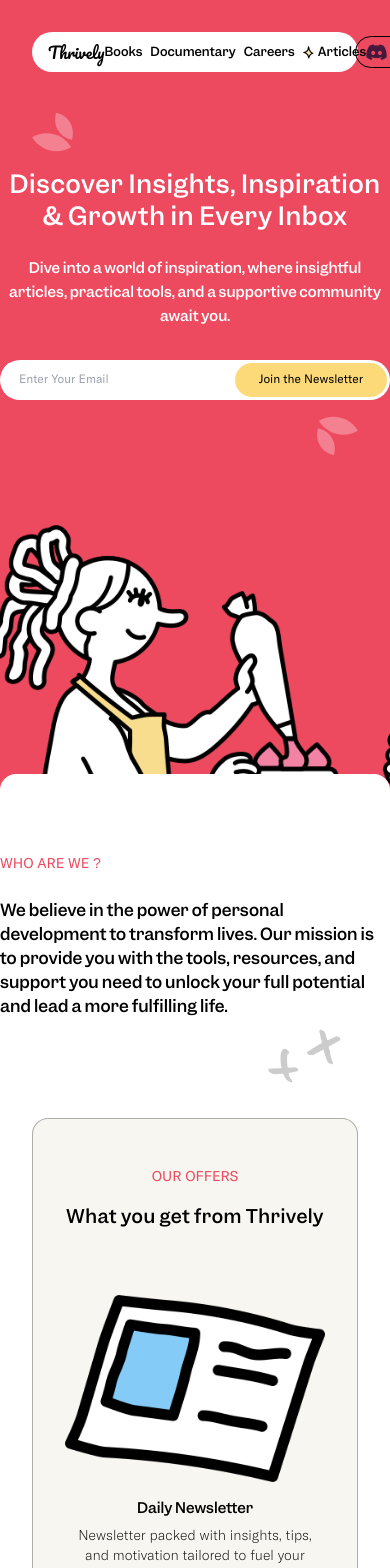
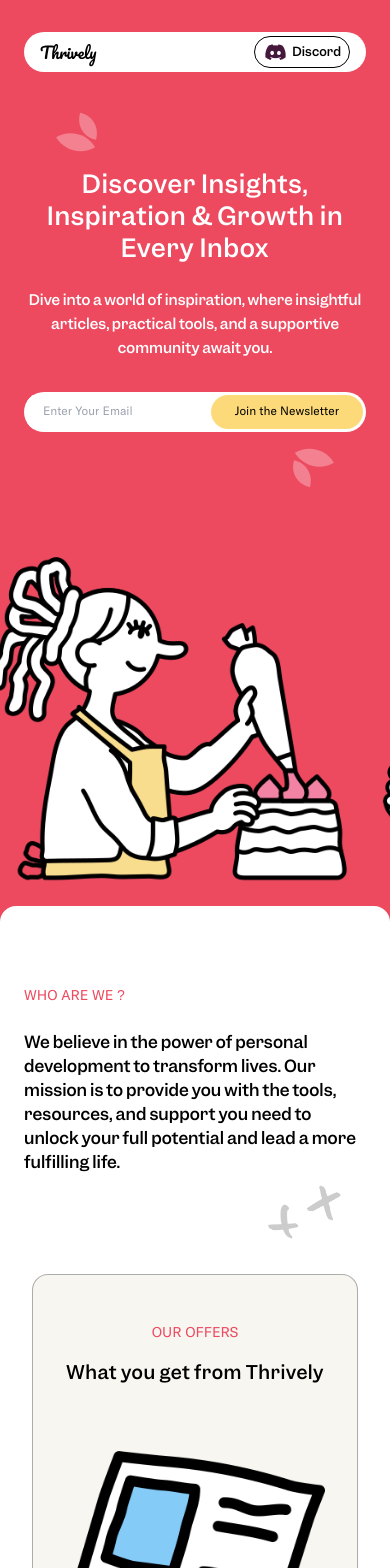
Before and after one commit to King-OJ/thrively, a Next.js app: page / in a window 390 px wide. Shown: the top 1568 px of the page. Built offline with nearby package versions, Linux system fonts and the light colour scheme.

Commit message:
added reponsiveness

```diff
--- a/components/Footer.tsx
+++ b/components/Footer.tsx
@@ -35,7 +35,7 @@ export default function Footer() {
               </div>
 
               <div className="max-w-md md:mx-auto">
-                <ul className="flex space-x-16 font-subheadingFont">
+                <ul className="flex space-x-8 md:space-x-16 font-subheadingFont">
                   <li className="text-sm">
                     <h6 className="mb-[6px] font-subheadingBoldFont">Pages</h6>
                     <ul className="space-y-2 capitalize">
--- a/components/Hero.tsx
+++ b/components/Hero.tsx
@@ -6,13 +6,13 @@ export default function Hero() {
   return (
     <section className="">
       <div className="min-h-screen bg-redish pt-8 w-full">
-        <nav className="bg-white mx-8 md:mx-10 h-10 md:h-14 rounded-full text-xs">
+        <nav className="bg-white mx-6 md:mx-10 h-10 md:h-14 rounded-full text-xs">
           <div className="flex items-center h-full justify-between px-4">
             <Link href="/" className="font-pacifico text-base">
               Thrively
             </Link>
 
-            <ul className="space-x-2 md:space-x-6 flex items-center">
+            <ul className="hidden space-x-2 md:space-x-6 md:flex items-center">
               <li>Books</li>
               <li>Documentary</li>
               <li>Careers</li>
@@ -41,7 +41,7 @@ export default function Hero() {
           </div>
         </nav>
 
-        <div className="my-24 md:mt-20">
+        <div className="my-24 md:mt-20 mx-6 md:mx-10">
           <div className="w-full relative md:static">
             <div className="text-center space-y-6 text-white">
               <h1 className="text-2xl md:text-4xl max-w-xl mx-auto md:leading-[3rem] tracking-wide">
--- a/components/WhatYouGet.tsx
+++ b/components/WhatYouGet.tsx
@@ -68,8 +68,8 @@ export default function WhatYouGet() {
 
         <div className="pt-16">
           <ul className="space-y-20">
-            <li className="w-full flex md:items-center gap-6 md:gap-20">
-              <div className="px-2 md:px-6">
+            <li className="w-full flex md:items-center gap-2 md:gap-20">
+              <div className="px-1 md:px-6">
                 <Image
                   src="/assets/womanenjoyingspatreatment.png"
                   alt="woman"
@@ -117,8 +117,8 @@ export default function WhatYouGet() {
                 </div>
               </div>
             </li>
-            <li className="w-full flex flex-row-reverse md:items-center gap-6 md:gap-20">
-              <div className="px-2 md:px-6">
+            <li className="w-full flex flex-row-reverse md:items-center gap-2 md:gap-20">
+              <div className="px-1 md:px-6">
                 <Image
                   src="/assets/mancelebrateswinning.png"
                   alt="man celebrate"
@@ -166,8 +166,8 @@ export default function WhatYouGet() {
                 </div>
               </div>
             </li>
-            <li className="w-full flex md:items-center gap-6 md:gap-20">
-              <div className="px-2 md:px-6">
+            <li className="w-full flex md:items-center gap-2 md:gap-20">
+              <div className="px-1 md:px-6">
                 <Image
                   src="/assets/femalebakerdecoratingcake.png"
                   alt="woman decorating"
--- a/components/WhoAreWe.tsx
+++ b/components/WhoAreWe.tsx
@@ -2,8 +2,8 @@ import Image from "next/image";
 
 export default function WhoAreWe() {
   return (
-    <section className="-mt-[120px] md:-mt-[50px] bg-white relative rounded-tr-2xl rounded rounded-tl-2xl overflow-hidden">
-      <div className="max-w-xl mx-auto py-20">
+    <section className="-mt-[20px] md:-mt-[50px] bg-white relative rounded-tr-2xl rounded rounded-tl-2xl overflow-hidden">
+      <div className="max-w-xl mx-6 md:mx-auto py-20">
         <h4 className="subtitle">who are we ?</h4>
         <p className="mt-6 text-base md:text-lg ">
           We believe in the power of personal development to transform lives.
```
